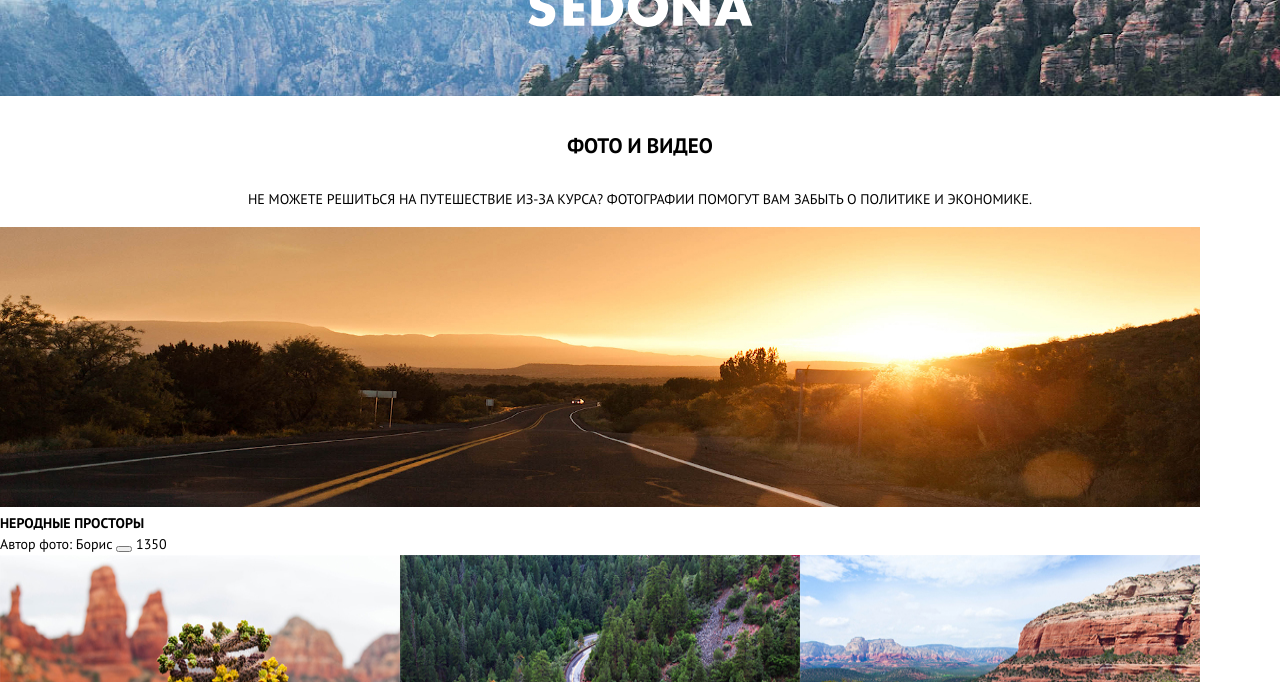
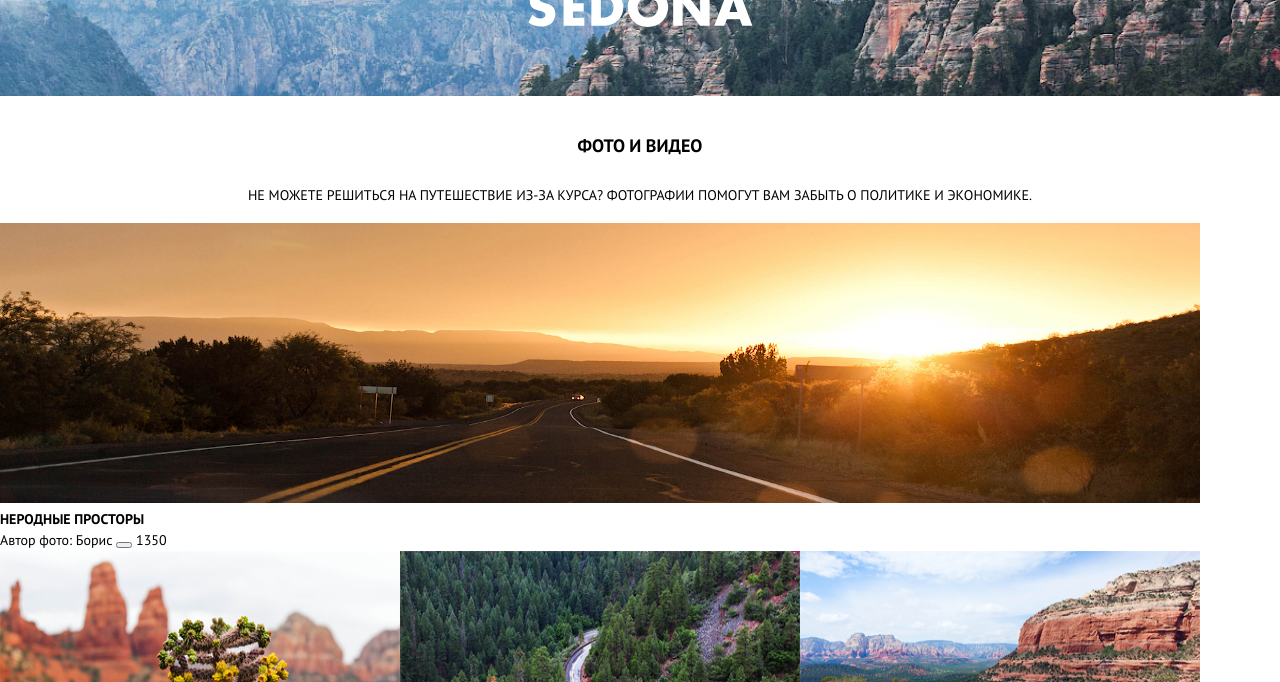
Before and after one commit to htmlacademy-adaptive/2208603-sedona-27, a website: page source/catalog.html in a window 1280 px wide. Shown: the part 118-800 px from the top of the page. Drawn offline with nearby package versions, Linux system fonts and the light colour scheme; files that its build step writes are made by us from their sources.

Commit message:
ускорение скорости загрузки

```diff
--- a/source/catalog.html
+++ b/source/catalog.html
@@ -9,6 +9,7 @@
     <link rel="icon" href="img/favicons/32.svg" type="image/svg+xml">
     <link rel="apple-touch-icon" href="img/favicons/180.png"> <!-- 180×180 -->
     <link rel="manifest" href="manifest.webmanifest">
+    <link rel="preload" href="fonts/ptsans.woff2" type="font/woff2" as="font" crossorigin="anonymous">
   </head>
   <body class="page__body">
     <header class="main-header">
--- a/source/sass/blocks/catalog-intro.scss
+++ b/source/sass/blocks/catalog-intro.scss
@@ -1,6 +1,6 @@
 .catalog-intro__title {
   margin: 0;
-  font-size: 21px;
+  font-size: 18px;
   line-height: 26px;
   font-weight: 700;
   text-align: center;
@@ -10,7 +10,7 @@
 
 .catalog-intro__description {
   margin: 0 auto;
-  padding: 30px 20px;
+  padding: 26px 20px;
   padding-bottom: 17px;
   text-align: center;
   text-transform: uppercase;
```
Also changed, not shown: source/form.html (+1 -0 lines), source/index.html (+1 -0 lines).
